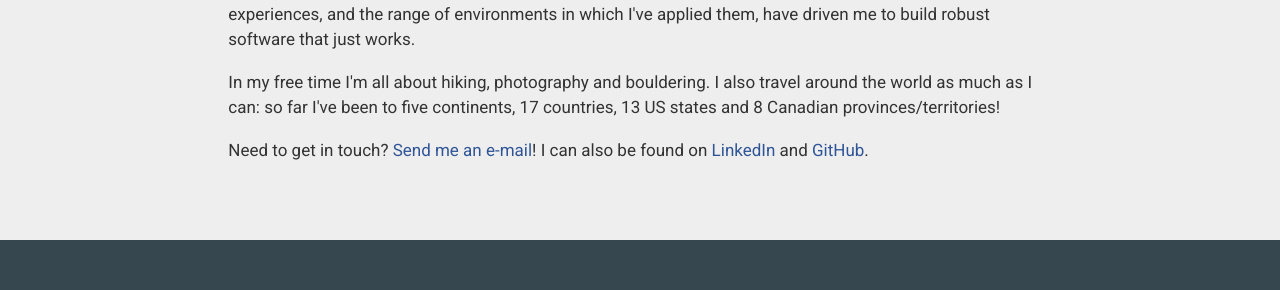
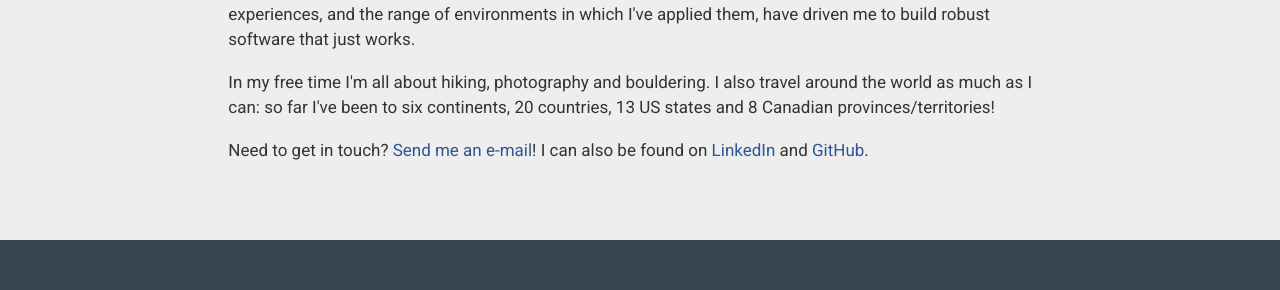
Before and after one commit to lloydtorres/lloydtorres.github.io, a Jekyll site: the page built from index.html, in a window 1280 px wide and 900 px high. Shown: the part 373-663 px from the top of the window. Built offline with Jekyll 4.4.1, drawn with Linux system fonts in a browser that asks for light colours.

Commit message:
Update intro

```diff
--- a/index.html
+++ b/index.html
@@ -21,7 +21,7 @@
 
                     <p>I've worked as a software engineer in Big Tech, large financial institutions and scrappy startups, touching on tech stacks ranging from mobile apps to backend services to embedded systems. My breadth of work experiences, and the range of environments in which I've applied them, have driven me to build robust software that just works.</p>
 
-                    <p>In my free time I'm all about hiking, photography and bouldering. I also travel around the world as much as I can: so far I've been to five continents,  17 countries, 13 US states and 8 Canadian provinces/territories!</p>
+                    <p>In my free time I'm all about hiking, photography and bouldering. I also travel around the world as much as I can: so far I've been to six continents, 20 countries, 13 US states and 8 Canadian provinces/territories!</p>
 
                     <p>Need to get in touch? <a href="mailto:lloyd@lloydtorres.com">Send me an e-mail</a>! I can also be found on <a href="https://www.linkedin.com/in/lartorres">LinkedIn</a> and <a href="https://github.com/lloydtorres">GitHub</a>.</p>
                 </div>
```
